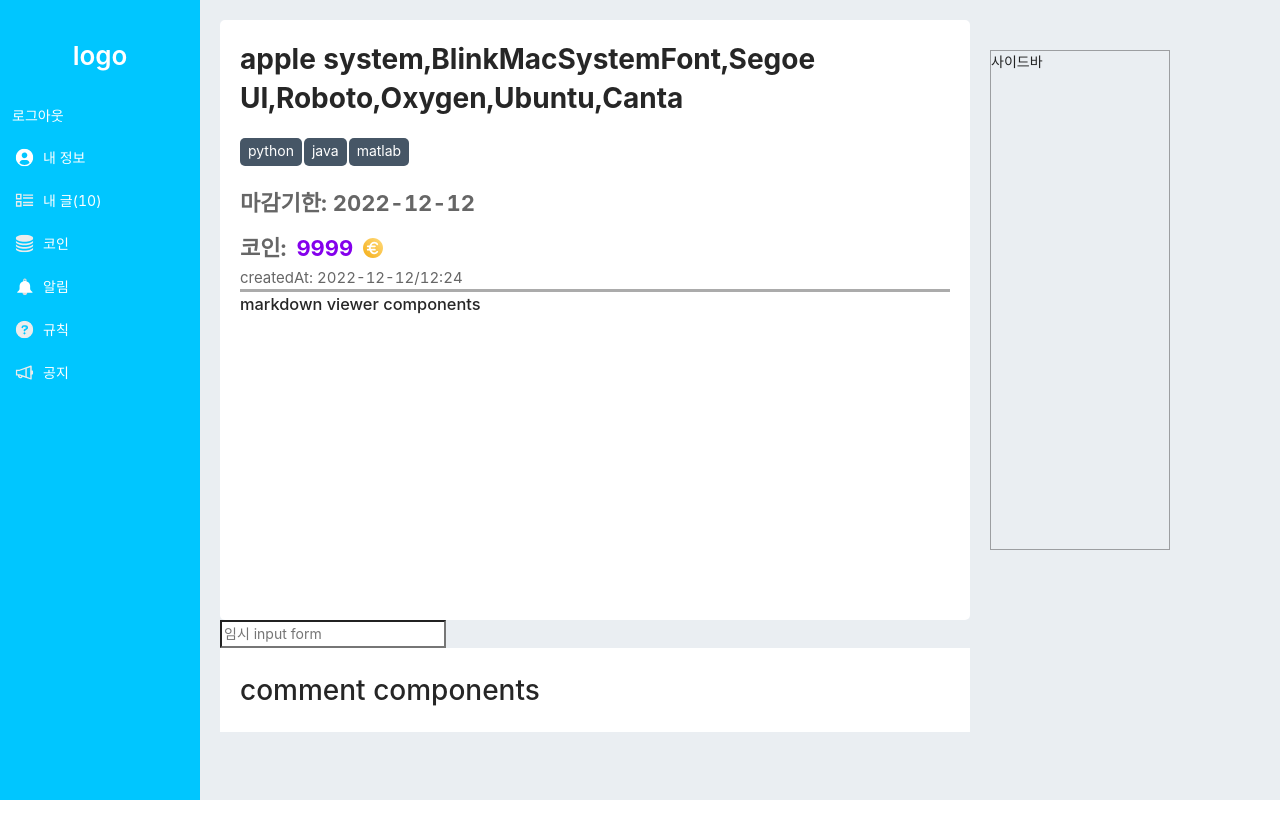
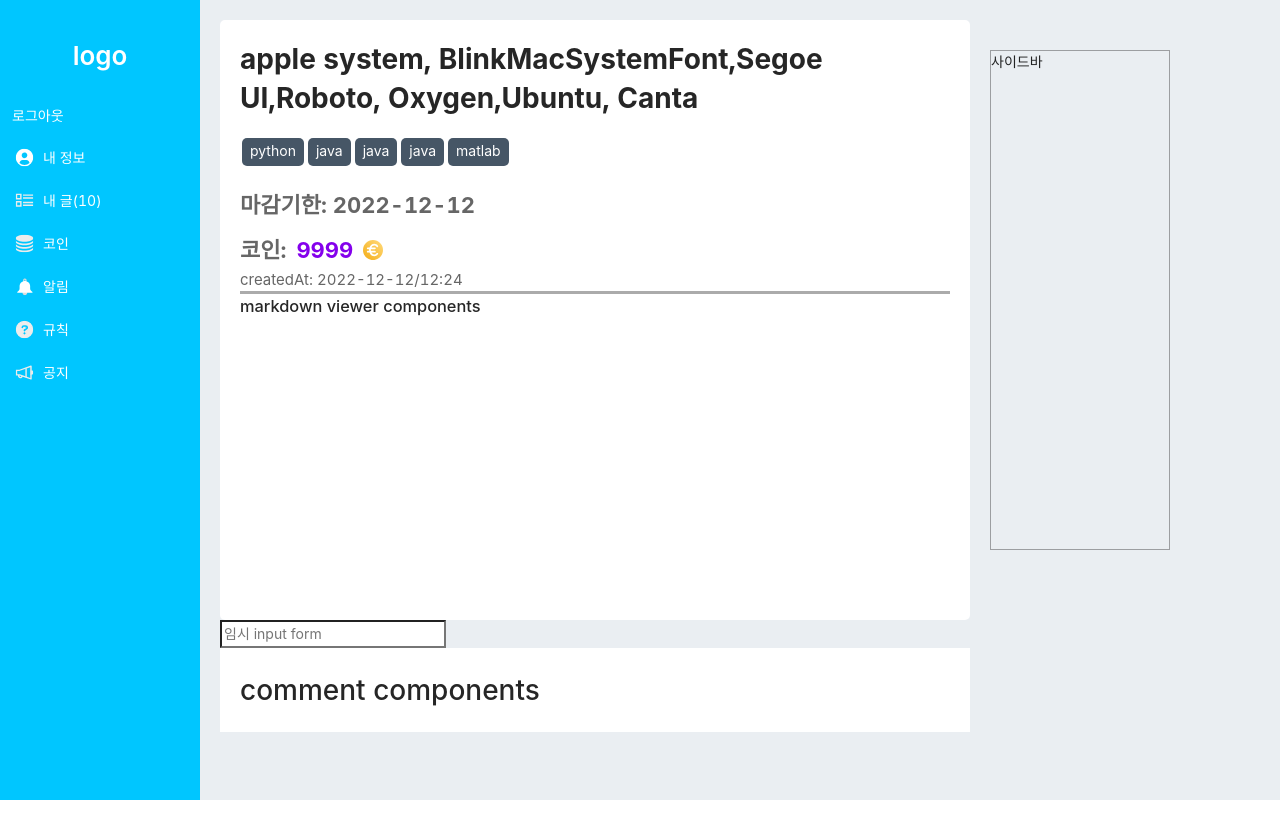
Before and after one commit to dobbda/dobda-client, a Next.js app: page /questions/question in a window 1280 px wide. Built offline with nearby package versions, Linux system fonts and the light colour scheme.

Commit message:
style: tag margin/ detailpage margin DummyData branch => DetailPage

```diff
--- a/src/components/Card/atom/CardHeader.tsx
+++ b/src/components/Card/atom/CardHeader.tsx
@@ -25,7 +25,7 @@ export const QHeader = (props: Props) => {
   return (
   <HeaderWrapper>
     <HeaderContent>
-      <Group color="#8400EC"><Qicon /><p>2200</p><CoinIcon /></Group>
+      <Group ><Qicon /><P color="#8400EC">2200</P><CoinIcon /></Group>
 
       <Group><p>한시간전</p></Group>
 
--- a/src/components/DetailPage/Detail.tsx
+++ b/src/components/DetailPage/Detail.tsx
@@ -5,10 +5,10 @@ import {
   PostContainer,
   ContentWrapper,
   ContentHeader,
-  ContentDetail,
   CommentWrapper,
   CoinWrapper,
-  TagWrapper }
+  TagWrapper,
+  ContentView }
 from './style/Detail.Element'
 import Coin from '../icon/svg/coin.svg'
 
@@ -23,17 +23,17 @@ const Detail = ({children}: Props) => {
     <PostContainer>
       <ContentWrapper>
         <ContentHeader>
-          <h1 className='content-title'>apple system,BlinkMacSystemFont,Segoe UI,Roboto,Oxygen,Ubuntu,Canta</h1>
-          <TagWrapper><Tag>python</Tag> <Tag>java</Tag> <Tag>matlab</Tag></TagWrapper> {/* map tags*/}
+          <h1 className='content-title'>apple system, BlinkMacSystemFont,Segoe UI,Roboto, Oxygen,Ubuntu, Canta</h1>
+          <TagWrapper><Tag>python</Tag> <Tag>java</Tag><Tag>java</Tag><Tag>java</Tag> <Tag>matlab</Tag></TagWrapper> {/* map tags*/}
           <div className='deadline'>마감기한: {"2022-12-12"} </div>
           <CoinWrapper>코인: <p>9999</p><Coin/> </CoinWrapper>
           <div className='createdAt'>createdAt: {"2022-12-12/12:24"}</div>
         </ContentHeader>
 
-        <ContentDetail>
+        <ContentView>
 
           <h3>markdown viewer components</h3>
-        </ContentDetail>
+        </ContentView>
 
       </ContentWrapper>
 
--- a/src/components/DetailPage/style/Detail.Element.ts
+++ b/src/components/DetailPage/style/Detail.Element.ts
@@ -2,17 +2,17 @@ import styled from 'styled-components'
 
 const headerFont = "22px"
 const wrapperPadding = "20px"
+
 export const PostContainer = styled.div`
 
   height: 100%;
   margin:20px;
 
-  @media screen and (max-width: 400px){
-    margin:0;
+  @media screen and (max-width: ${({ theme }) => theme.media.medium}){
+    margin:5px;
   }
 
 `
-
 
 export const ContentWrapper = styled.div`
   border-radius: 5px;
@@ -21,7 +21,6 @@ export const ContentWrapper = styled.div`
   width: 100%;
   min-height: 600px;
   background-color: #fff;
-
 `
 export const CoinWrapper = styled.div`
   color: #666666;
@@ -60,7 +59,7 @@ export const ContentHeader = styled.header`
     margin-bottom: 30px;
   }
 `
-export const ContentDetail = styled.header`
+export const ContentView = styled.header`
 
 
 `
@@ -72,8 +71,9 @@ export const CommentWrapper = styled.div`
 `
 
 export const TagWrapper = styled.div`
+  display: flex;
+  flex-wrap: wrap;
+  margin: 20px auto;
 
-  display: flex;
-  margin: 20px auto;
   cursor: pointer;
   `
--- a/src/components/common/style/Tag.Element.ts
+++ b/src/components/common/style/Tag.Element.ts
@@ -5,7 +5,7 @@ interface Props {
 
 export const TagWord = styled.div`
   padding: 2px 8px 4px;
-  margin-right: 2px;
+  margin: auto 2px 2px;
   font-size: 14px;
   border-radius: 5px;
   background-color: ${({theme,color})=>color? color : theme.color.secondary};
```
